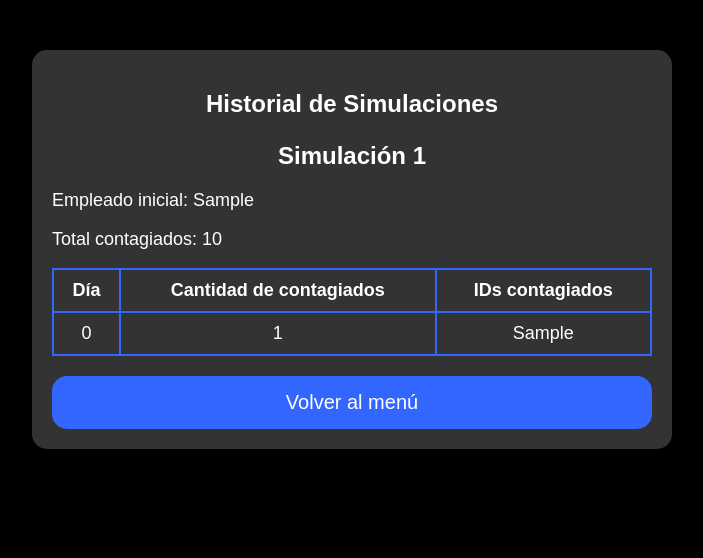
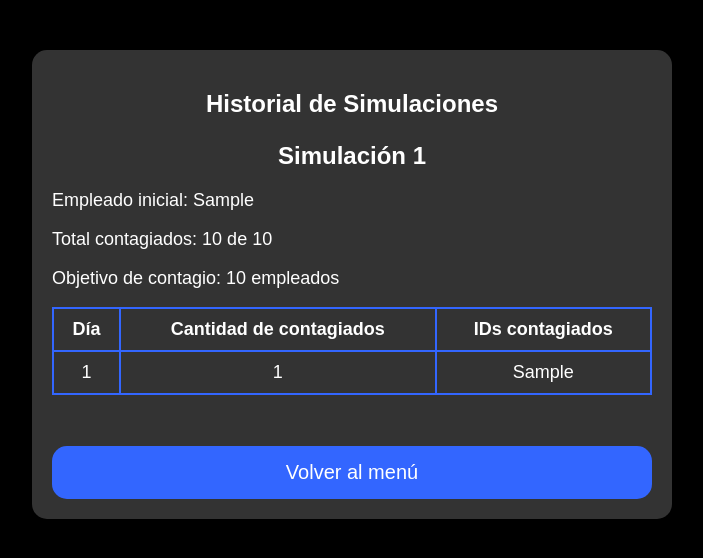
Before and after one commit to axlkaz/transmimath, a Flask app: template templates/simulations.html in a window 1280 px wide. Shown: the top 558 px of the page, without its empty margins (288-991 px from the left). Run offline with Flask 3, Linux system fonts and the light colour scheme; the template is opened without the code that fills it: most values are stand-ins (such as "Sample title", 1, 10 or a date in 2020).

Commit message:
Update simulations.html

```diff
--- a/templates/simulations.html
+++ b/templates/simulations.html
@@ -8,10 +8,19 @@
 <body>
   <div class="container">
     <h2>Historial de Simulaciones</h2>
+
     {% for sim in sims %}
       <h3>Simulación {{ loop.index }}</h3>
       <p>Empleado inicial: {{ sim.emp0 }}</p>
-      <p>Total contagiados: {{ sim.total }}</p>
+      <p>Total contagiados: {{ sim.total }} de {{ sim.objetivo }}</p>
+      <p>Objetivo de contagio: {{ sim.objetivo }} empleados</p>
+
+      {% if sim.total < sim.objetivo %}
+        <p style="color: #FF3333; font-weight: bold;">
+          No se alcanzó el número objetivo de contagiados.
+        </p>
+      {% endif %}
+
       <table>
         <thead>
           <tr>
@@ -23,14 +32,16 @@
         <tbody>
           {% for day_infections in sim.hist %}
             <tr>
-              <td>{{ loop.index0 }}</td>
+              <td>{{ loop.index }}</td>  <!-- Ahora comienza en 1 -->
               <td>{{ day_infections|length }}</td>
               <td>{{ day_infections | join(', ') }}</td>
             </tr>
           {% endfor %}
         </tbody>
       </table>
+      <br>
     {% endfor %}
+
     <button onclick="location.href='{{ url_for('menu') }}'">Volver al menú</button>
   </div>
 </body>
```
